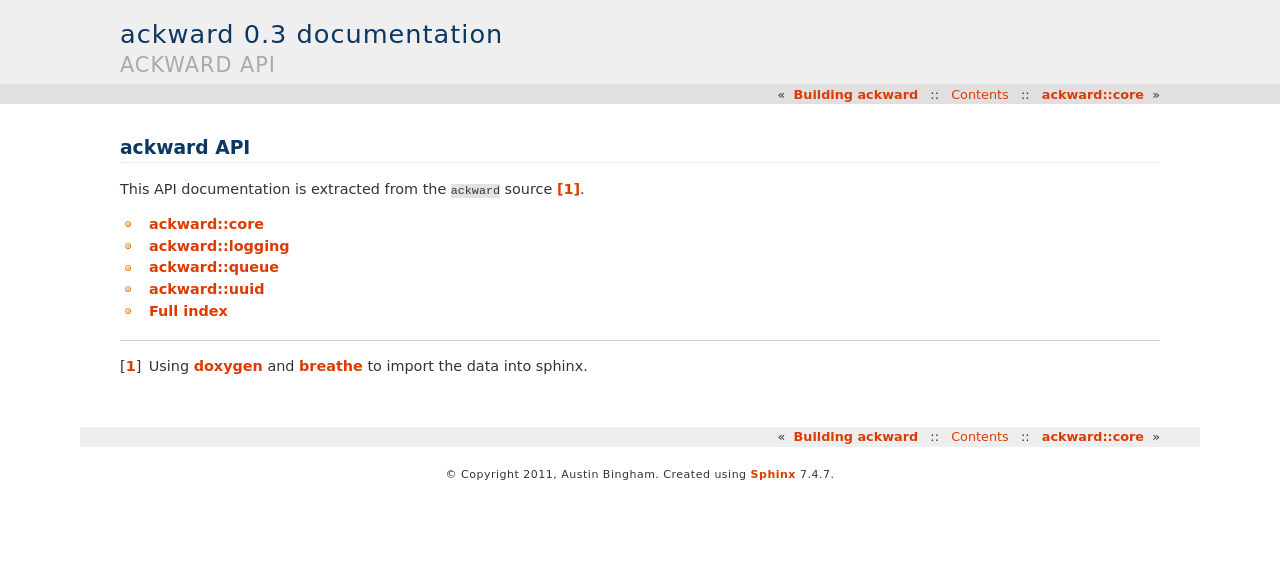
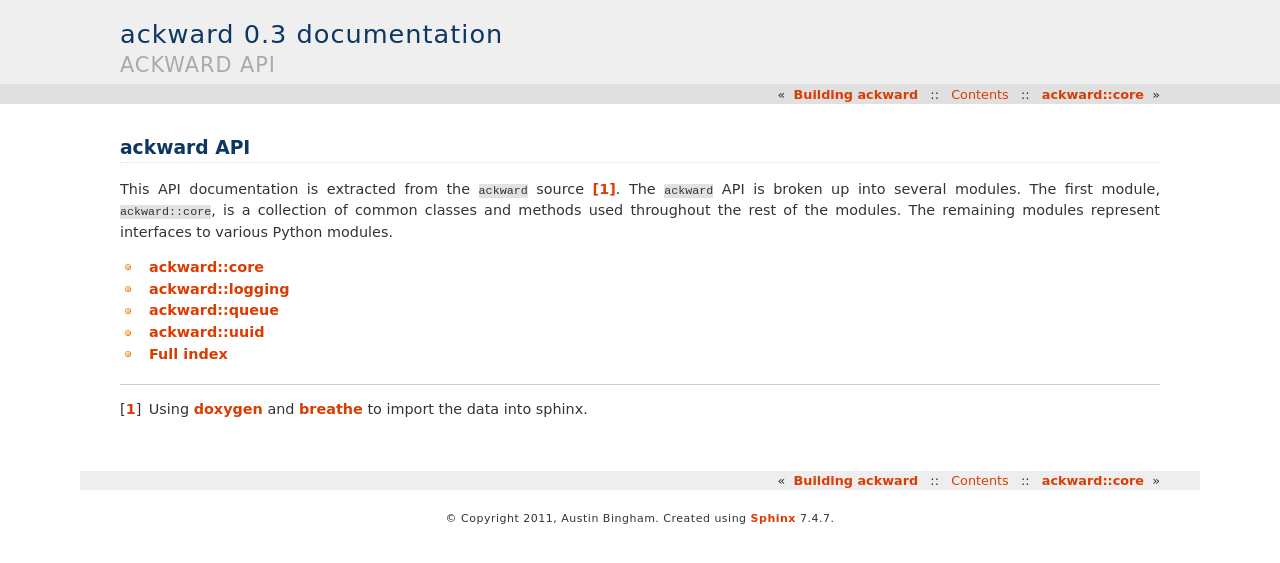
Before and after one commit to abingham/ackward, a Sphinx documentation site: the page built from docs/sphinx/source/api/api.rst, in a window 1280 px wide. Shown: the top 563 px of the page. Built offline with Sphinx 7.4.7, drawn with Linux system fonts in a browser that asks for light colours.

Commit message:
better intro to the API documentation.

```diff
--- a/docs/sphinx/source/api/api.rst
+++ b/docs/sphinx/source/api/api.rst
@@ -2,7 +2,11 @@
 ackward API
 ===========
 
-This API documentation is extracted from the ``ackward`` source [#]_.
+This API documentation is extracted from the ``ackward`` source
+[#]_. The ``ackward`` API is broken up into several modules. The first
+module, ``ackward::core``, is a collection of common classes and
+methods used throughout the rest of the modules. The remaining modules
+represent interfaces to various Python modules.
 
 .. toctree::
    :maxdepth: 1
```
